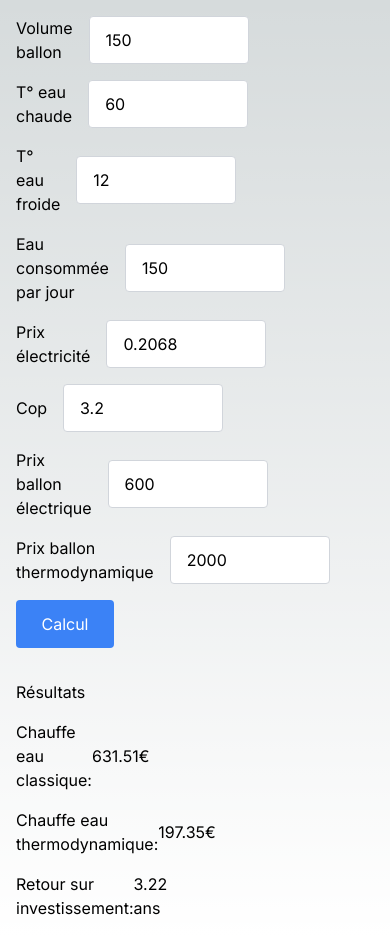
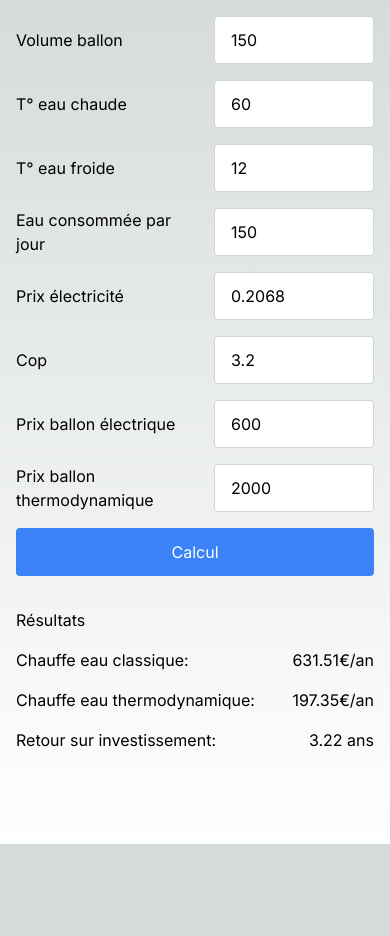
Before and after one commit to xseignard/thermodynamique, a Next.js app: page / in a window 390 px wide. Both pictures are taken after a click on the button "Calcul". After the commit the page ends 844 px from the top, so only its background shows below. Built offline with nearby package versions, Linux system fonts and the light colour scheme.

Commit message:
enh: responsive

```diff
--- a/app/page.tsx
+++ b/app/page.tsx
@@ -115,10 +115,7 @@ const Home = () => {
     dispatch({ type: "SET_ROI", payload: roi });
   };
   return (
-    <main
-      className="flex min-h-screen flex-col w-4/12 p-4 gap-8"
-      style={{ maxWidth: 450 }}
-    >
+    <main className="flex min-h-screen flex-col w-full md:max-w-md max-w-full p-4 gap-8">
       <form className="flex flex-col items-start gap-4" onSubmit={handleSubmit}>
         <Input
           label="Volume ballon"
@@ -186,11 +183,11 @@ const Home = () => {
           <h2>Résultats</h2>
           <div className="flex flex-row justify-between items-center w-full">
             <span>Chauffe eau classique:</span>
-            <span>{state.coutElec}€</span>
+            <span>{state.coutElec}€/an</span>
           </div>
           <div className="flex flex-row justify-between items-center w-full">
             <span>Chauffe eau thermodynamique:</span>
-            <span>{state.coutThermo}€</span>
+            <span>{state.coutThermo}€/an</span>
           </div>
           <div className="flex flex-row justify-between items-center w-full">
             <span>Retour sur investissement:</span>
```
